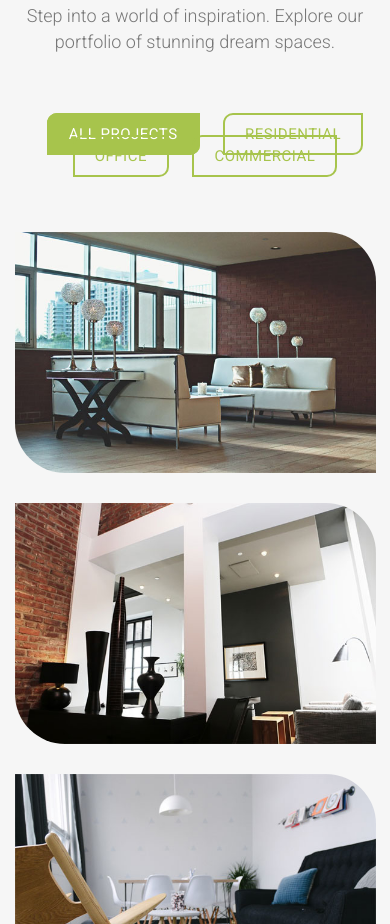
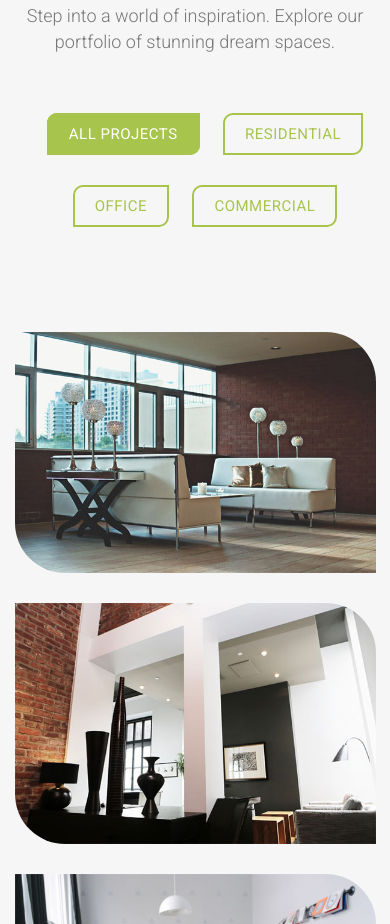
Before and after one commit to iulianSta/interior-design, a plain HTML site: page index.html in a window 390 px wide. Shown: the part 4199-5123 px from the top of the page. Drawn offline with Linux system fonts and the light colour scheme.

Commit message:
Fixing bugs in mobile view

```diff
--- a/css/style.css
+++ b/css/style.css
@@ -488,4 +488,7 @@ color: #777;
 	.intro h1 {
 		font-size: 48px;
 	}
+   .type li {
+		margin-bottom: 50px;
+	}
 }
```
